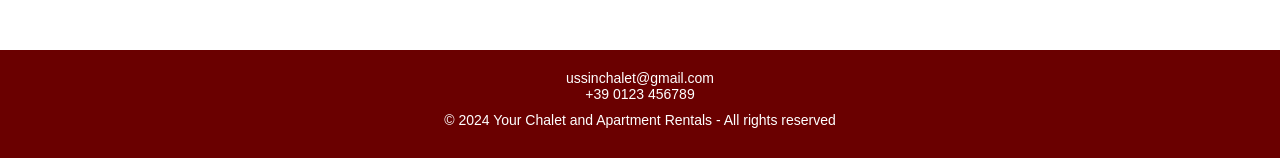
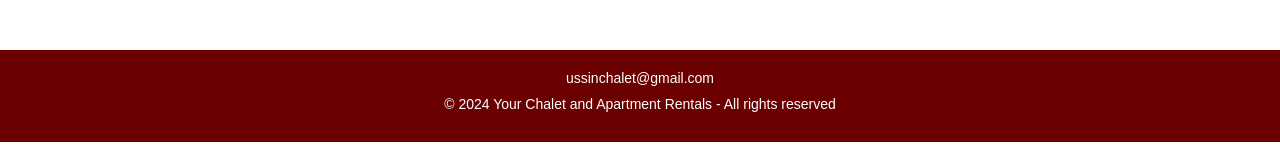
Before and after one commit to ussinchaletitalia/ussin_chalet_website, a plain HTML site: page desktop-chalets.html in a window 1280 px wide. Shown: the part 1804-1962 px from the top of the page. Drawn offline with Linux system fonts and the light colour scheme; some packages are replaced by stand-ins of ours.

Commit message:
Update desktop-chalets.html

```diff
--- a/desktop-chalets.html
+++ b/desktop-chalets.html
@@ -61,7 +61,7 @@
     </main>
 
     <footer class="footer">
-      <p>ussinchalet@gmail.com<br>+39 0123 456789</p>
+      <p>ussinchalet@gmail.com<br></p>
       <p>© 2024 Your Chalet and Apartment Rentals - All rights reserved</p>
     </footer>
 
```
